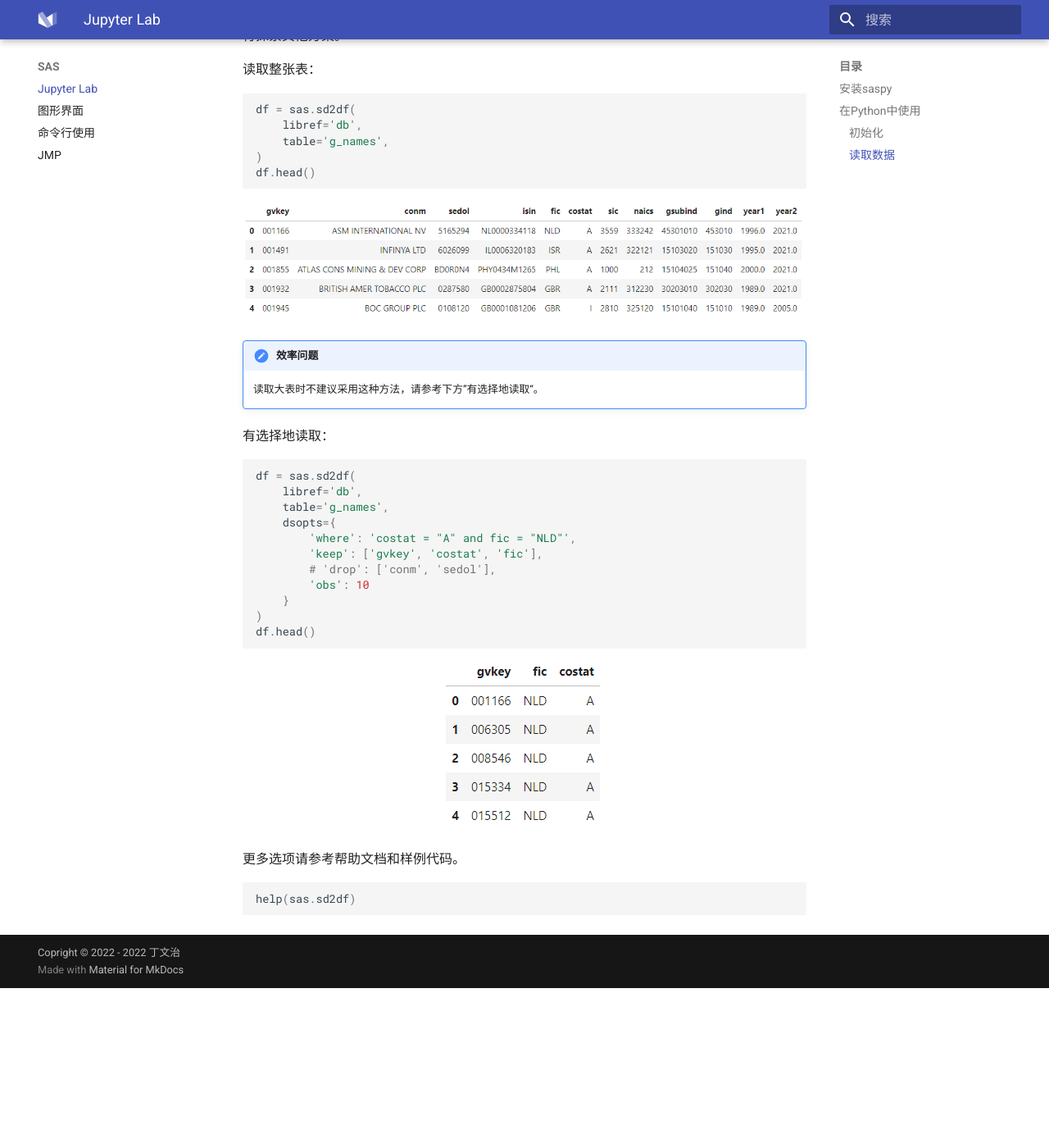
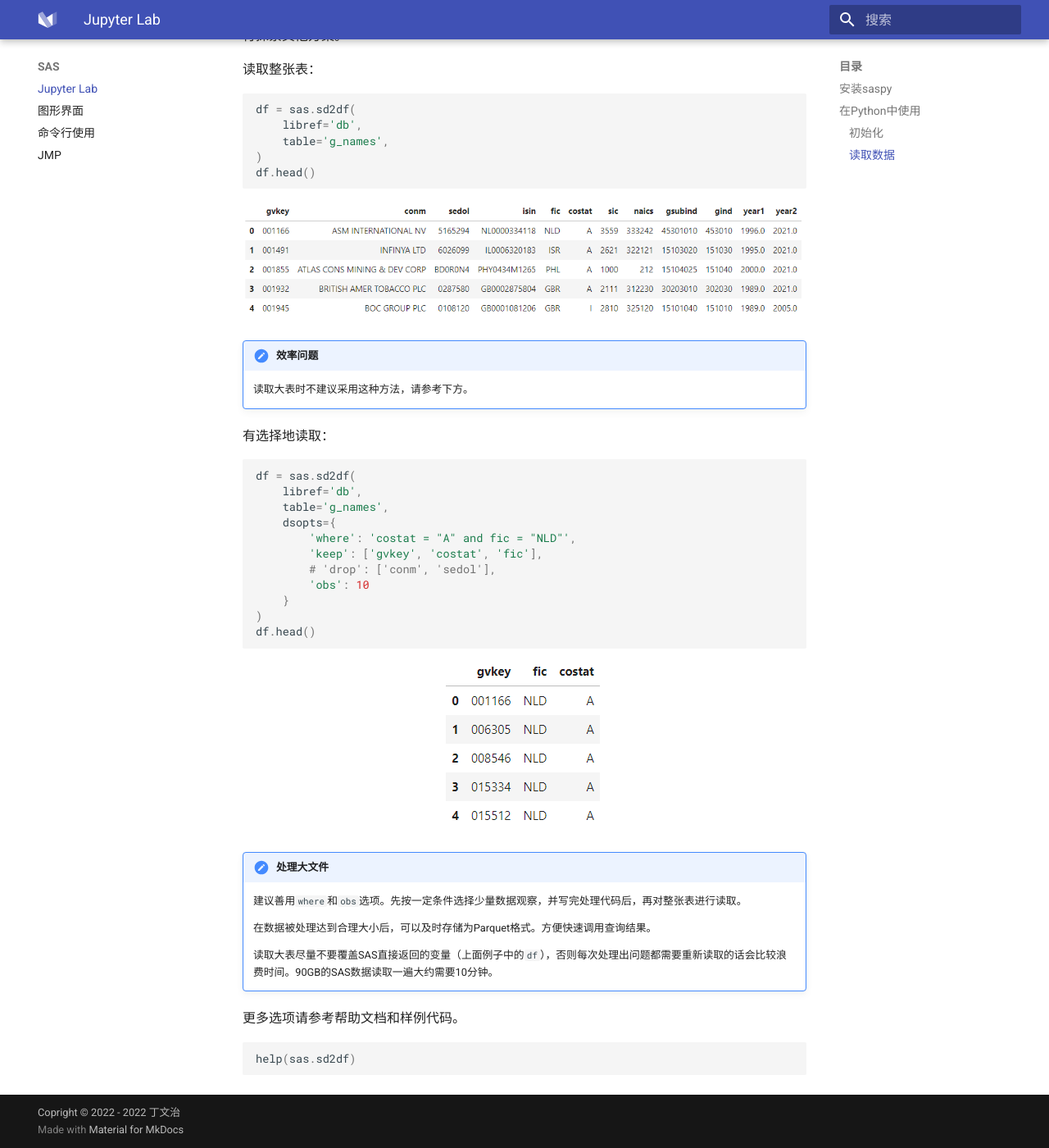
Before and after one commit to Wenzhi-Ding/Server-User-Guide, an MkDocs documentation site: the page built from docs/05-sas/jupyter.md, in a window 1280 px wide and 1400 px high, scrolled down 1303 px. Shown: the whole window at 82% size. Built offline with MkDocs 1.6.1 and Material for MkDocs 9.7.7, drawn with Linux system fonts in a browser that asks for light colours; before the commit the page ends 2508 px from its top, so only the background shows below that.

Commit message:
Update saspy

````diff
--- a/docs/05-sas/jupyter.md
+++ b/docs/05-sas/jupyter.md
@@ -63,7 +63,7 @@ df.head()
 
 !!! 效率问题
 
-	读取大表时不建议采用这种方法，请参考下方”有选择地读取“。
+	读取大表时不建议采用这种方法，请参考下方。
 
 有选择地读取：
 
@@ -83,6 +83,14 @@ df.head()
 
 <figure><img src="/assets/sas-py-read-filter.png"></figure>
 
+!!! 处理大文件
+
+	建议善用`where`和`obs`选项。先按一定条件选择少量数据观察，并写完处理代码后，再对整张表进行读取。
+
+	在数据被处理达到合理大小后，可以及时存储为Parquet格式。方便快速调用查询结果。
+
+	读取大表尽量不要覆盖SAS直接返回的变量（上面例子中的`df`），否则每次处理出问题都需要重新读取的话会比较浪费时间。90GB的SAS数据读取一遍大约需要10分钟。
+
 更多选项请参考帮助文档和样例代码。
 
 ```python
````
